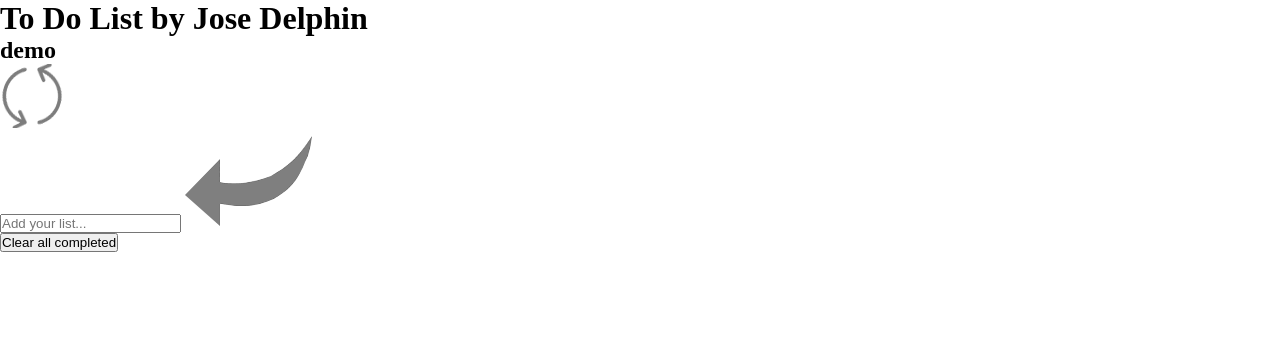
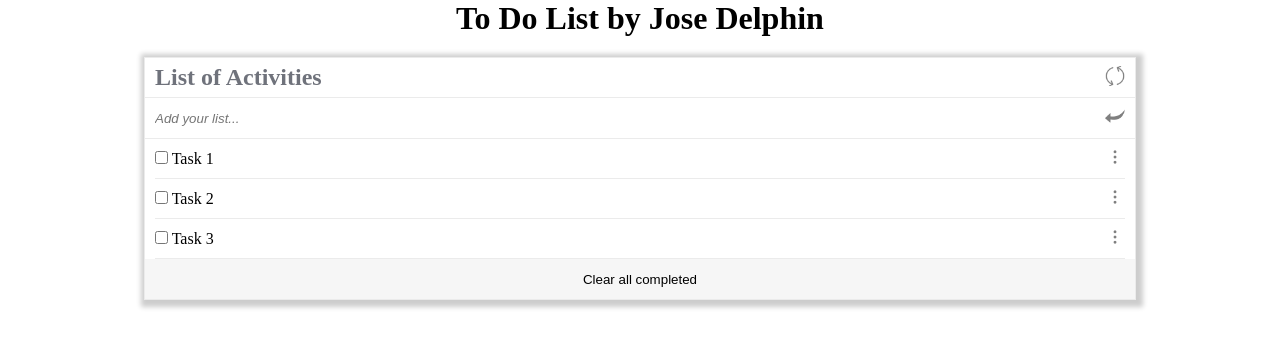
Before and after one commit to adelphinsucasa/To-Do-List, a website: page src/index.html in a window 1280 px wide. Drawn offline with Linux system fonts and the light colour scheme; files whose address does not match are found by name.

Commit message:
Add Styles

```diff
--- a/src/index.html
+++ b/src/index.html
@@ -14,14 +14,27 @@
     <main>
         <div class="listContainer">
             <section class="topTitle">
-                <h2>demo</h2>
-                <a href="#"><img src="./assets/image/iconRefresh.png" alt="icon Refresh"></a>
+                <h2>List of Activities</h2>
+                <a href="#"><img src="./assets/images/iconRefresh.png" alt="icon Refresh"></a>
             </section>
             <form action="click">
                 <input type="text" name="newTask" id="newTask" placeholder="Add your list...">
-                <a href="#"><img src="./assets/image/iconAdd.png" alt="icon Add"></a>
+                <a href="#"><img src="./assets/images/iconAdd.png" alt="icon Add"></a>
             </form>
-            <ul></ul>
+            <ul>
+                <li>
+                    <label><input type="checkbox" id="cbox1" value="checkbox1"> Task 1</label>
+                    <a href="#"><img src="./assets/images/icoMore.png" alt=""></a>
+                </li>
+                <li>
+                    <label><input type="checkbox" id="cbox2" value="checkbox2"> Task 2</label>
+                    <a href="#"><img src="./assets/images/icoMore.png" alt=""></a>
+                </li>
+                <li>
+                    <label><input type="checkbox" id="cbox3" value="checkbox3"> Task 3</label>
+                    <a href="#"><img src="./assets/images/icoMore.png" alt=""></a>
+                </li>
+            </ul>
             <button class="btnClear">Clear all completed</button>
         </div>
     </main>
--- a/src/style.css
+++ b/src/style.css
@@ -3,3 +3,90 @@
   margin: 0;
   padding: 0;
 }
+
+header {
+  display: flex;
+  flex-direction: column;
+  align-items: center;
+}
+
+main {
+  display: flex;
+  flex-direction: column;
+  align-items: center;
+  align-content: center;
+  padding: 20px;
+  width: 100%;
+}
+
+main .listContainer form img {
+  width: 20px;
+}
+
+main .listContainer {
+  display: flex;
+  flex-direction: column;
+  align-items: center;
+  width: 80%;
+  border: 1px solid #ebebeb;
+  box-shadow: 2px 2px 5px 5px rgba(0, 0, 0, 0.2);
+}
+
+main .listContainer .topTitle {
+  display: flex;
+  justify-content: space-between;
+  align-items: center;
+  padding: 0 10px;
+  width: 100%;
+  height: 40px;
+  color: #6f727b;
+  border-bottom: 1px solid #ebebeb;
+}
+
+main .listContainer ul li img {
+  width: 20px;
+}
+
+main .listContainer .topTitle a img {
+  width: 20px;
+}
+
+main .listContainer form {
+  display: flex;
+  justify-content: space-between;
+  align-items: center;
+  padding: 0 10px;
+  width: 100%;
+  border-bottom: 1px solid #ebebeb;
+}
+
+main .listContainer form input {
+  width: 90%;
+  height: 40px;
+  border: none;
+  font-style: italic;
+}
+
+main .listContainer ul {
+  display: flex;
+  flex-direction: column;
+  list-style: none;
+  padding: 0 10px;
+  width: 100%;
+}
+
+main .listContainer ul li {
+  display: flex;
+  align-items: center;
+  justify-content: space-between;
+  height: 40px;
+  border-bottom: 1px solid #ebebeb;
+}
+
+main .listContainer button {
+  text-align: center;
+  width: 100%;
+  height: 40px;
+  background-color: #f6f6f6;
+  border: none;
+}
```
